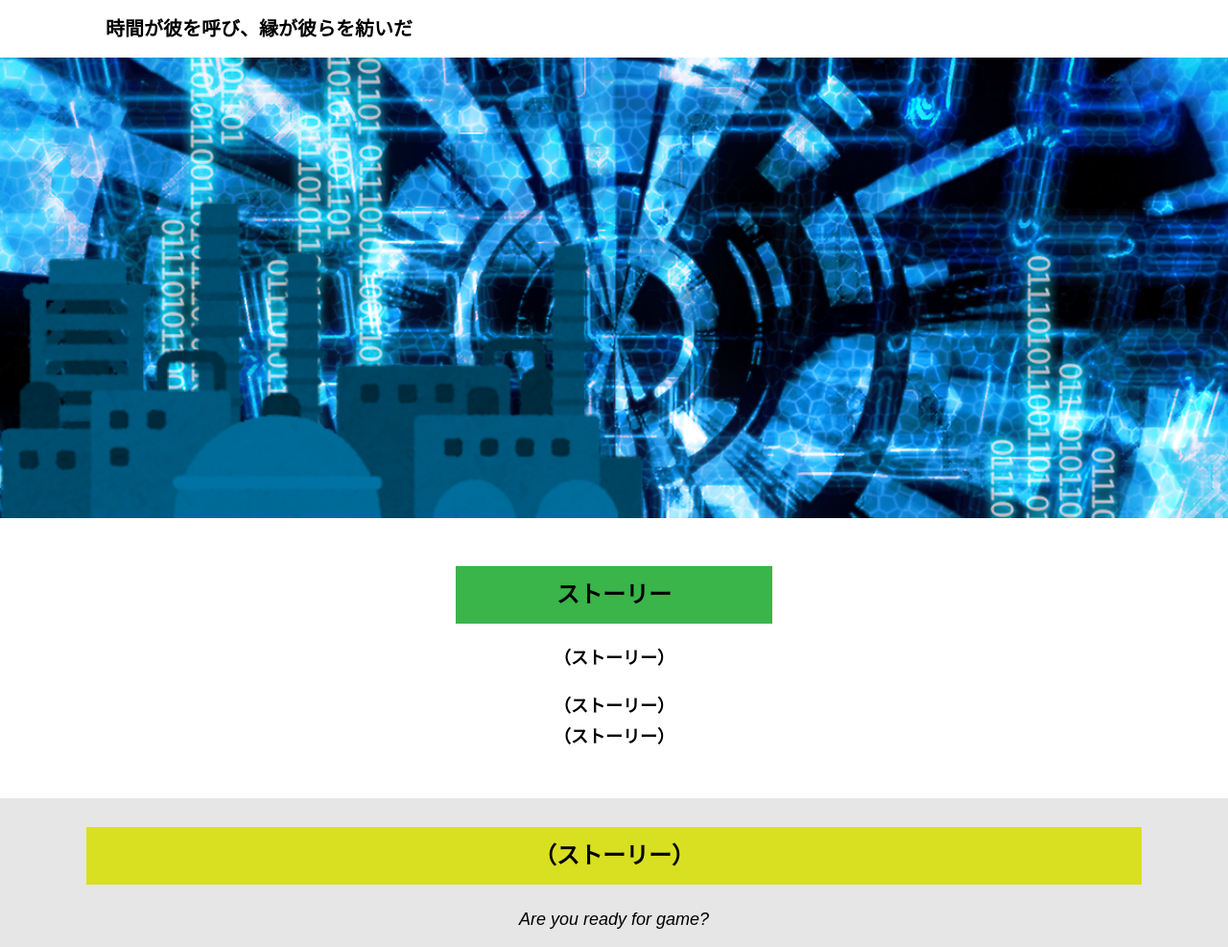
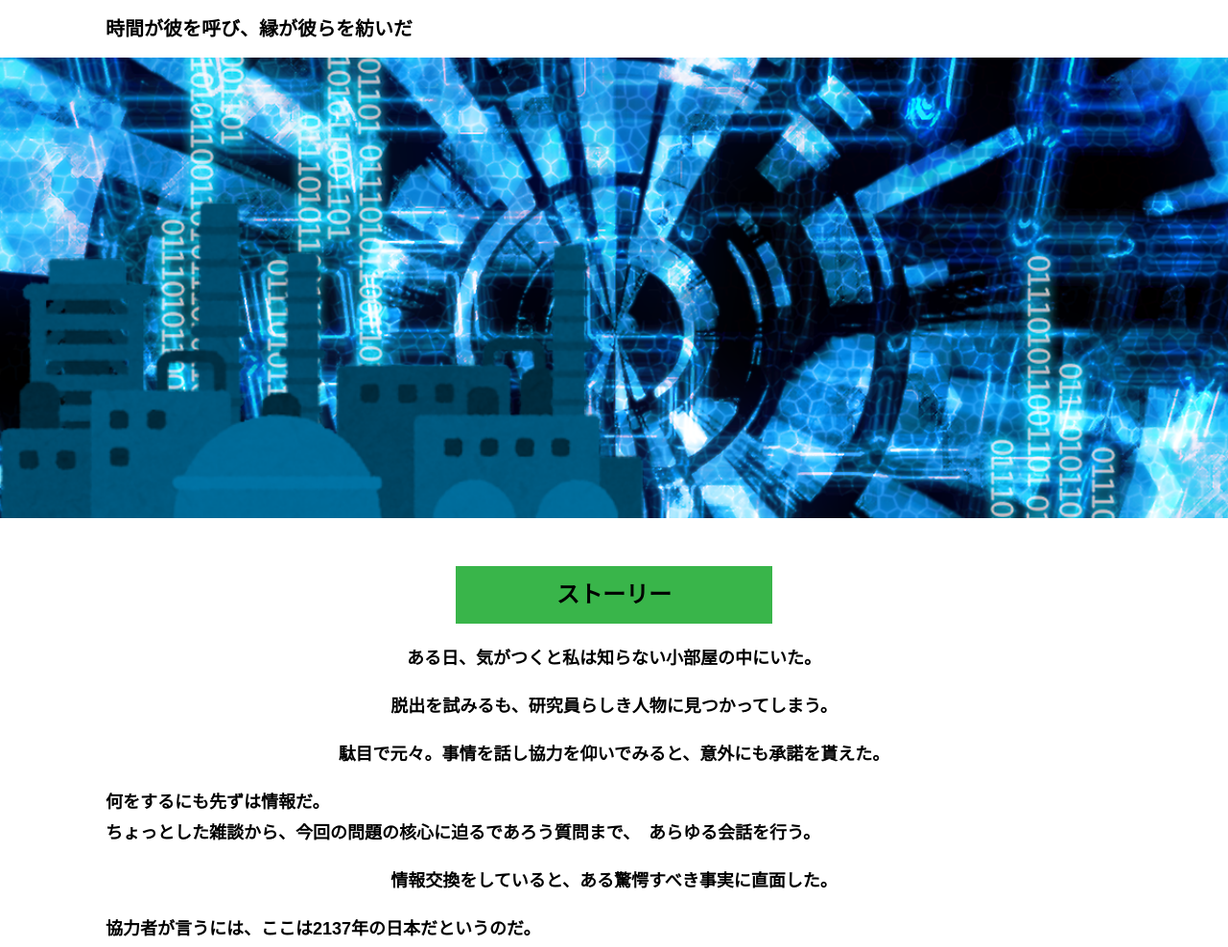
Before and after one commit to hayabusa827/yoyogi_15, a plain HTML site: page index.html in a window 1280 px wide. Shown: the top 987 px of the page at 96% size. Drawn offline with Linux system fonts and the light colour scheme.

Commit message:
Create index.html

```diff
--- a/index.html
+++ b/index.html
@@ -29,9 +29,12 @@
       <div class="container">
         <h2 class="section-title section-title--keycolor section-title--story">ストーリー</h2>
         <div class="story">
-          <p class="text-center">（ストーリー）</p>
-          <p class="text-center">（ストーリー）<br>
-            （ストーリー）</p>
+          <p class="text-center">ある日、気がつくと私は知らない小部屋の中にいた。</p>
+          <p class="text-center">脱出を試みるも、研究員らしき人物に見つかってしまう。</p>
+          <p class="text-center">駄目で元々。事情を話し協力を仰いでみると、意外にも承諾を貰えた。</p>
+          <p class="text-cexter">何をするにも先ずは情報だ。<br>ちょっとした雑談から、今回の問題の核心に迫るであろう質問まで、　あらゆる会話を行う。<br></p>
+          <p class="text-center">情報交換をしていると、ある驚愕すべき事実に直面した。</p>
+          <p class="text-cester">協力者が言うには、ここは2137年の日本だというのだ。</p>
         </div>
       </div>
     </section>
```
